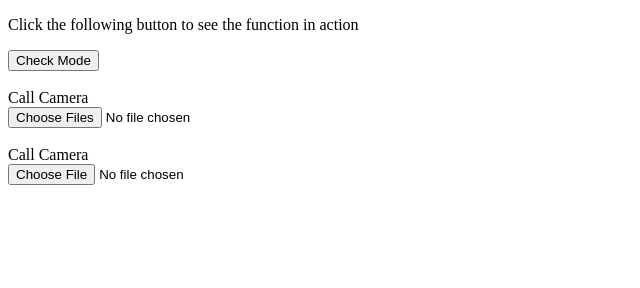
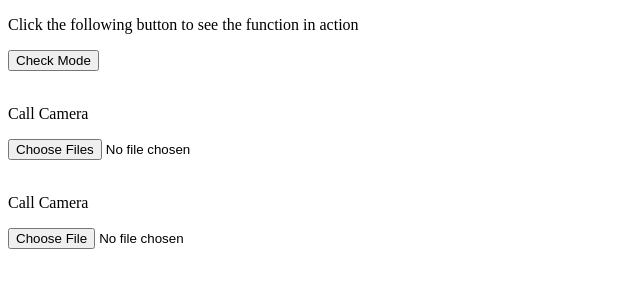
Before and after one commit to nunkung3/html-call-camera, a plain HTML site: page index.html in a window 1280 px wide. Shown: the whole page, without its empty margins (0-640 px from the left). Drawn offline with Linux system fonts and the light colour scheme.

Commit message:
Update index.html

```diff
--- a/index.html
+++ b/index.html
@@ -30,11 +30,11 @@
   <input type = "button" onclick = "isMobile()" value = "Check Mode">
   <br>
   <br>
-Call Camera <br><input type="file" accept="image/*" capture="camera" multiple>
+  <p>Call Camera</p><input type="file" accept="image/*" capture="camera" multiple>
 
   <br>
   <br>
-Call Camera <br><input type="file" accept="image/*" capture>
+  <p>Call Camera</p><input type="file" accept="image/*" capture>
 </body>
 
 </html>
```
